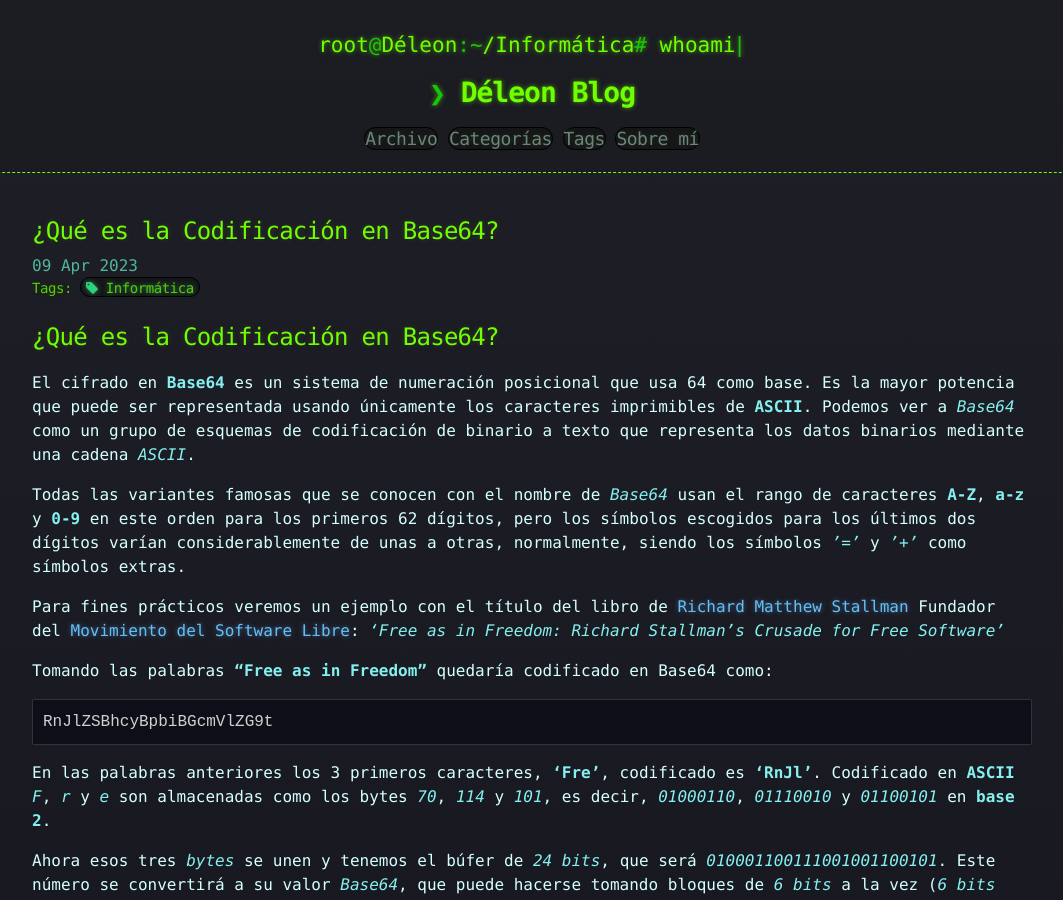
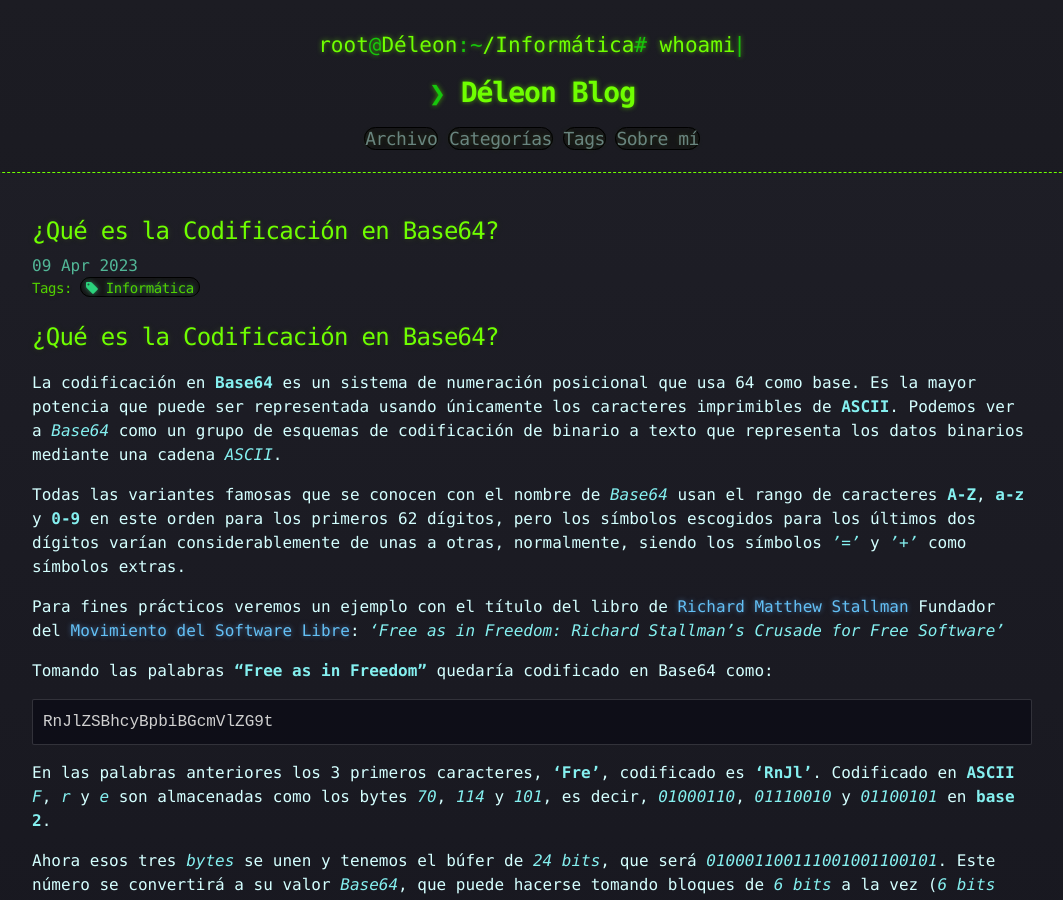
Before and after one commit to LawlietJH/lawlietjh.github.io, a Jekyll site: the page built from _posts/Informática/2023-04-09- Que es la Codificación en Base64.md, in a window 1280 px wide and 900 px high. Shown: the whole window, without its empty margins (108-1171 px from the left). Built offline with Jekyll 4.4.1, drawn with Linux system fonts in a browser that asks for light colours.

Commit message:
Corrección en entrada - Que es la codificacion en base64

```diff
--- a/_posts/Informática/2023-04-09- Que es la Codificación en Base64.md
+++ b/_posts/Informática/2023-04-09- Que es la Codificación en Base64.md
@@ -10,7 +10,7 @@ page_id: 24
 <div id="Base64"></div>
 ## ¿Qué es la Codificación en Base64?
 
-El cifrado en **Base64** es un sistema de numeración posicional que usa 64 como base. Es la mayor potencia que puede ser representada usando únicamente los caracteres imprimibles de **ASCII**. Podemos ver a *Base64* como un grupo de esquemas de codificación de binario a texto que representa los datos binarios mediante una cadena *ASCII*.
+La codificación en **Base64** es un sistema de numeración posicional que usa 64 como base. Es la mayor potencia que puede ser representada usando únicamente los caracteres imprimibles de **ASCII**. Podemos ver a *Base64* como un grupo de esquemas de codificación de binario a texto que representa los datos binarios mediante una cadena *ASCII*.
 
 Todas las variantes famosas que se conocen con el nombre de *Base64* usan el rango de caracteres **A-Z**, **a-z** y **0-9** en este orden para los primeros 62 dígitos, pero los símbolos escogidos para los últimos dos dígitos varían considerablemente de unas a otras, normalmente, siendo los símbolos *'='* y *'+'* como símbolos extras.
 
```
